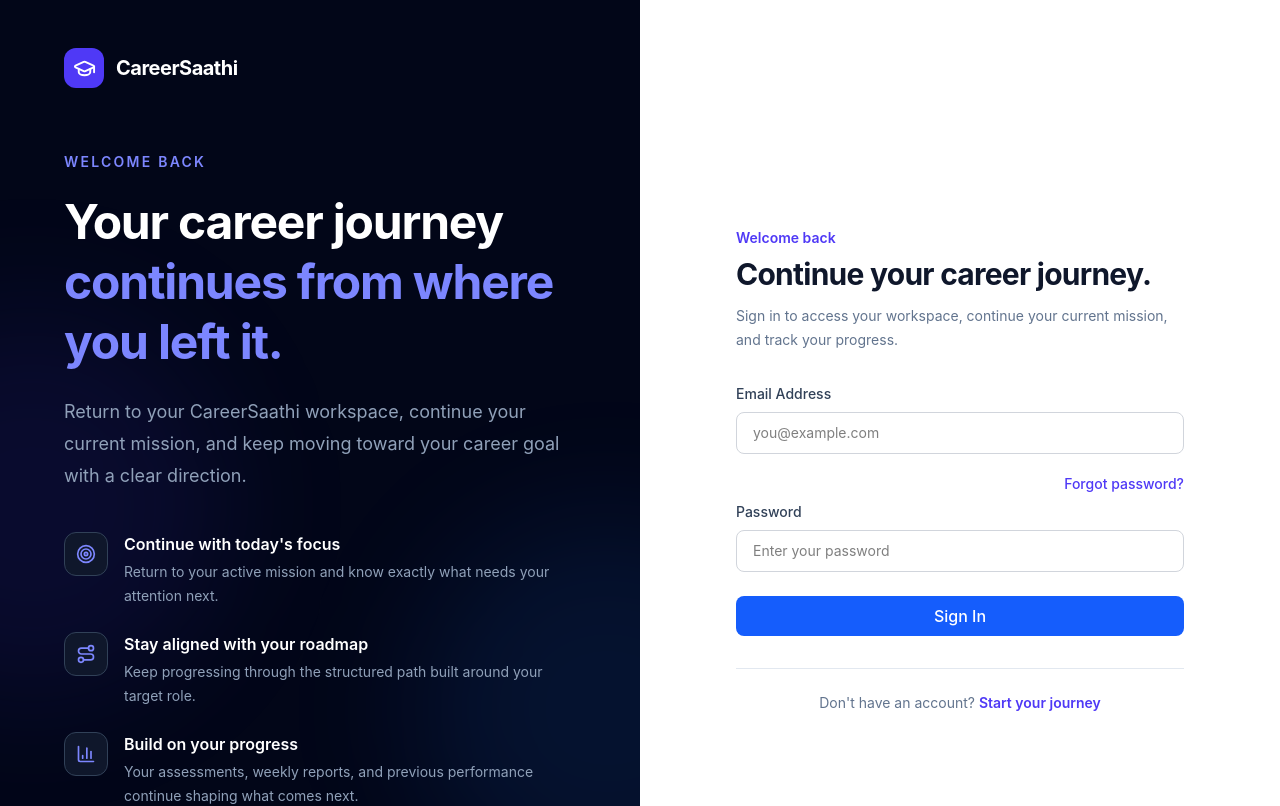
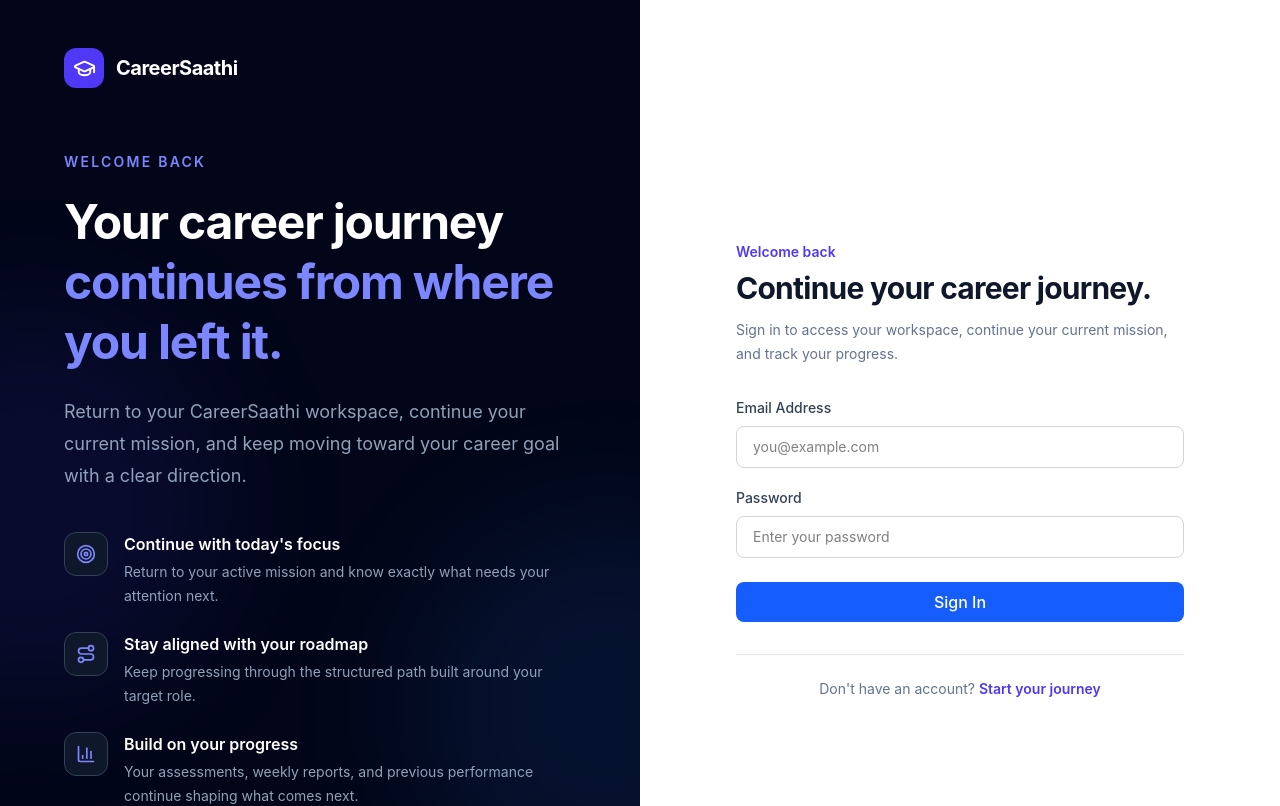
Before and after one commit to HarshitPathak-02/career-saathi, a React (Vite) app in the folder frontend/: page /login in a window 1280 px wide. Shown: the top 806 px of the page. Built offline with nearby package versions, Linux system fonts and the light colour scheme; no server answers.

Commit message:
fix: forgot password link

```diff
--- a/frontend/src/features/auth/components/LoginForm.tsx
+++ b/frontend/src/features/auth/components/LoginForm.tsx
@@ -159,36 +159,9 @@ const LoginForm = () => {
           )}
         />
 
-
         {/* Password */}
 
         <div>
-
-          <div
-            className="
-                            mb-2
-                            flex
-                            items-center
-                            justify-between
-                        "
-          >
-            <span />
-
-            <Link
-              to="/forgot-password"
-              className="
-                                text-sm
-                                font-medium
-                                text-indigo-600
-                                transition
-                                hover:text-indigo-700
-                            "
-            >
-              Forgot password?
-            </Link>
-
-          </div>
-
           <FormField
             id="password"
             label="Password"
```
